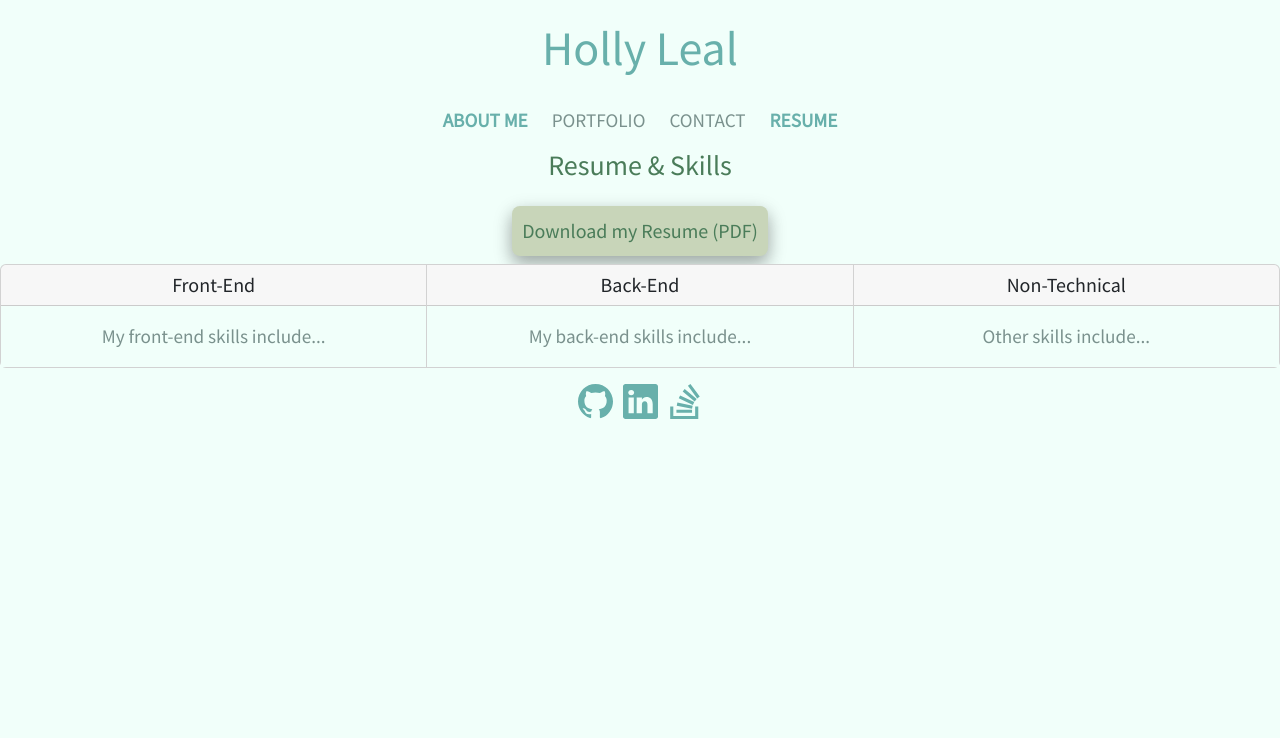
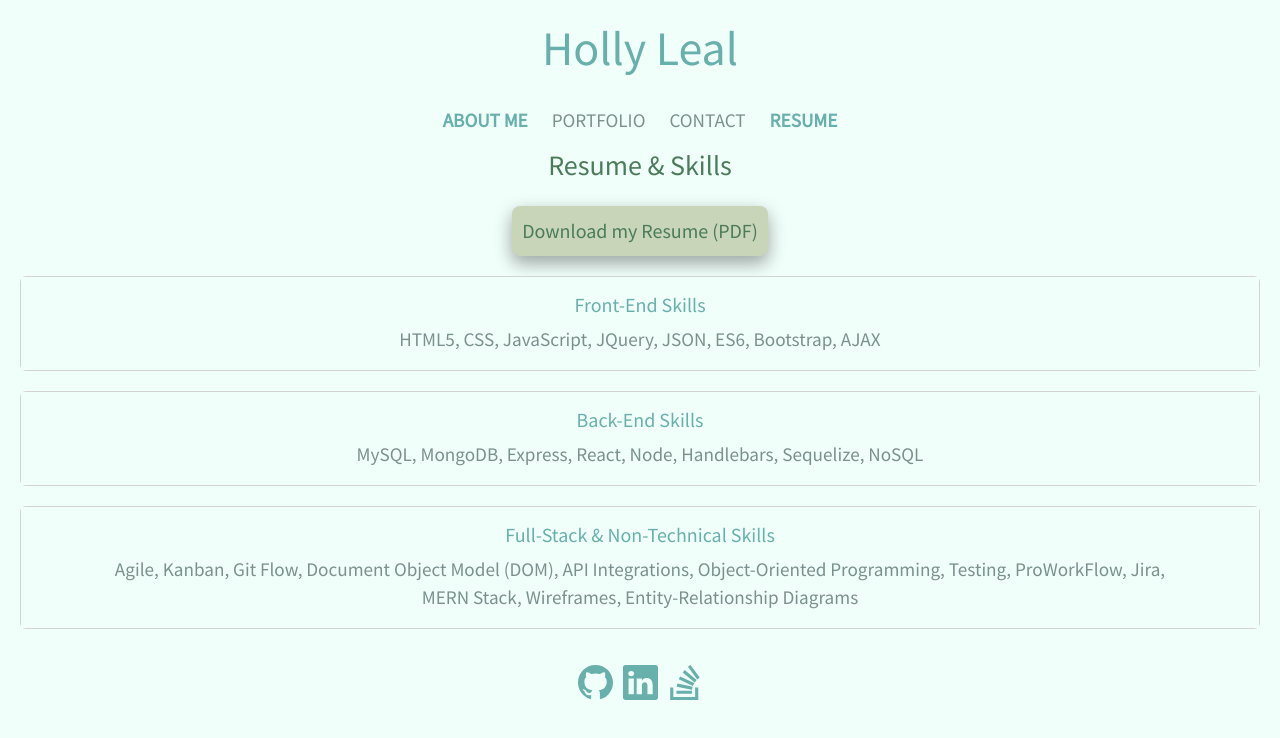
Before and after one commit to hollyhleal/react-portfolio, a React (Create React App) app: page /react-portfolio/resume in a window 1280 px wide. Shown: the top 738 px of the page. Built offline with nearby package versions, Linux system fonts and the light colour scheme; the HTML template or start-up script is replaced by a standard one.

Commit message:
update styling of cards

```diff
--- a/src/components/pages/Resume/Resume.css
+++ b/src/components/pages/Resume/Resume.css
@@ -10,3 +10,11 @@
   background-color: var(--Icons) !important;
   color: var(--Beige) !important;
 }
+
+.card {
+  margin: 20px;
+}
+
+h5 {
+  color: var(--Turquoise);
+}
--- a/src/components/pages/Resume/Resume.js
+++ b/src/components/pages/Resume/Resume.js
@@ -1,6 +1,6 @@
 import "../Resume/Resume.css";
-import Card from "react-bootstrap/Card";
-import CardGroup from "react-bootstrap/CardGroup";
+// import Card from "react-bootstrap/Card";
+// import CardGroup from "react-bootstrap/CardGroup";
 import Button from "react-bootstrap/Button";
 import resumePDF from "../../../documents/hl-react-portfolio-resume.pdf";
 
@@ -11,11 +11,16 @@ function Resume() {
         <h3>Resume & Skills</h3>
       </div>
       <div className="mb-2">
-        <Button bsPrefix="btn" size="lg" href={resumePDF} download="holly-leal-resume.pdf">
-            Download my Resume (PDF)
+        <Button
+          bsPrefix="btn"
+          size="lg"
+          href={resumePDF}
+          download="holly-leal-resume.pdf"
+        >
+          Download my Resume (PDF)
         </Button>
       </div>
-      <CardGroup>
+      {/* <CardGroup>
         <Card>
           <Card.Header as="h5">Front-End</Card.Header>
           <Card.Body>
@@ -34,7 +39,35 @@ function Resume() {
             <Card.Text>Other skills include...</Card.Text>
           </Card.Body>
         </Card>
-      </CardGroup>
+      </CardGroup> */}
+      <div class="card-deck">
+        <div class="card">
+          <div class="card-body">
+            <h5 class="card-title">Front-End Skills</h5>
+            <p class="card-text">
+              HTML5, CSS, JavaScript, JQuery, JSON, ES6, Bootstrap, AJAX
+            </p>
+          </div>
+        </div>
+        <div class="card">
+          <div class="card-body">
+            <h5 class="card-title">Back-End Skills</h5>
+            <p class="card-text">
+              MySQL, MongoDB, Express, React, Node, Handlebars, Sequelize, NoSQL
+            </p>
+          </div>
+        </div>
+        <div class="card">
+          <div class="card-body">
+            <h5 class="card-title">Full-Stack & Non-Technical Skills</h5>
+            <p class="card-text">
+              Agile, Kanban, Git Flow, Document Object Model (DOM), API
+              Integrations, Object-Oriented Programming, Testing, ProWorkFlow,
+              Jira, MERN Stack, Wireframes, Entity-Relationship Diagrams
+            </p>
+          </div>
+        </div>
+      </div>
     </>
   );
 }
```
